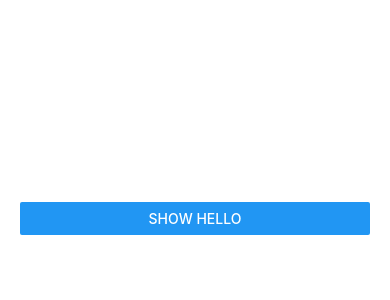
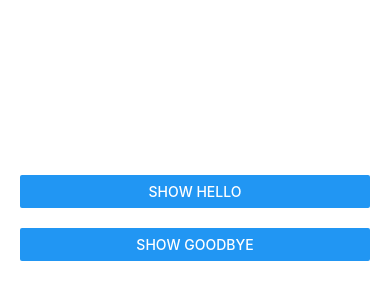
Before and after one commit to Thcamm/KSStudents, a React Native app in the folder TrainingApp/: screen / in a window 390 px wide. Shown: the part 204-504 px from the top of the page. Built offline with nearby package versions, Linux system fonts and the light colour scheme.

Commit message:
Add goodbye button

```diff
--- a/TrainingApp/App.tsx
+++ b/TrainingApp/App.tsx
@@ -2,15 +2,24 @@ import React from 'react';
 import { View, Button, Alert, StyleSheet } from 'react-native';
 
 const App = () => {
-  // Function for Step 3
   const handleHello = () => {
     Alert.alert("xin chào");
   };
 
+  // Function for Step 6
+  const handleGoodbye = () => {
+    Alert.alert("tạm biệt");
+  };
+
   return (
     <View style={styles.container}>
-       {/* Button for Step 3 */}
       <Button title="Show Hello" onPress={handleHello} />
+
+      {/* Spacer */}
+      <View style={{ height: 20 }} />
+
+      {/* Button for Step 6 */}
+      <Button title="Show Goodbye" onPress={handleGoodbye} />
     </View>
   );
 };
```
